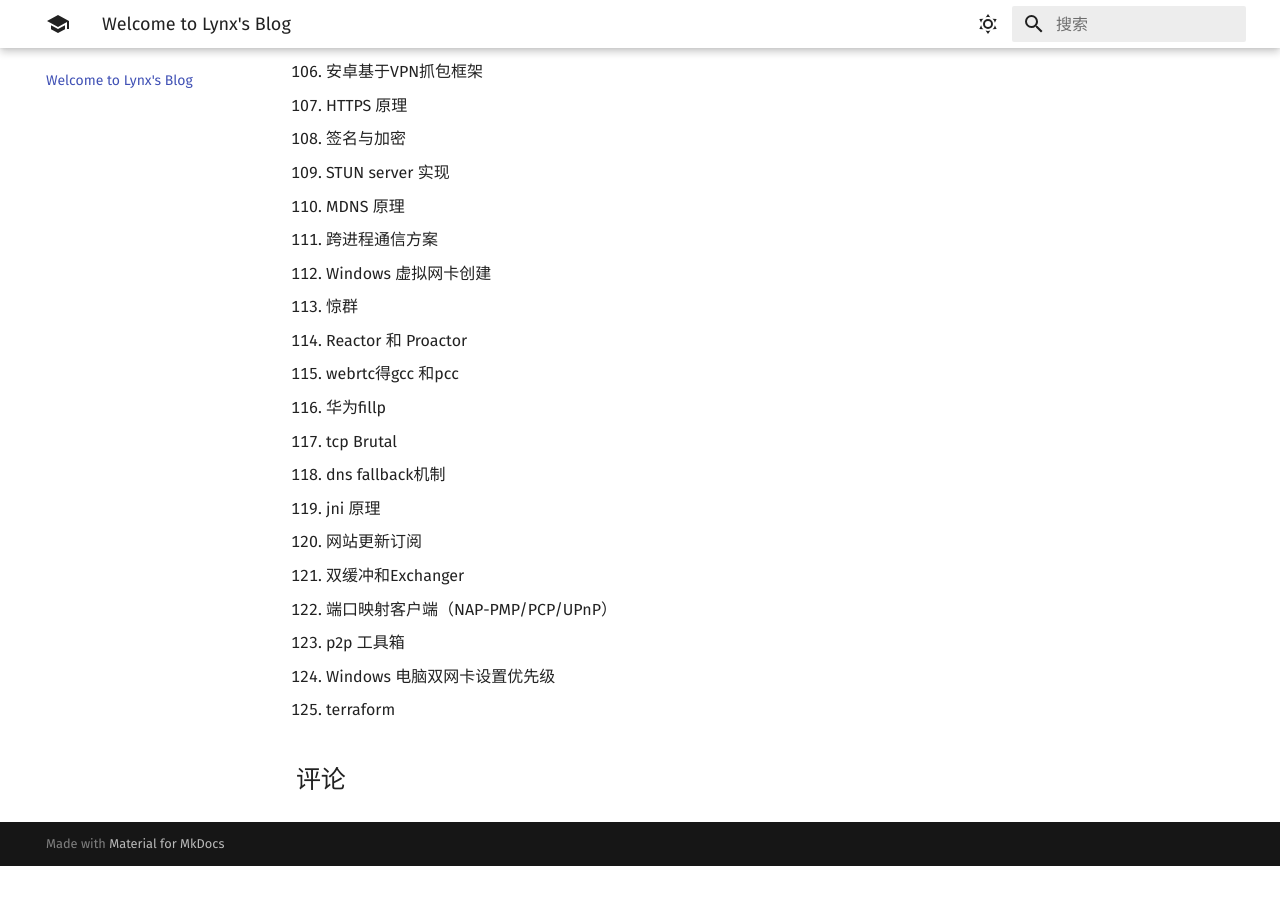
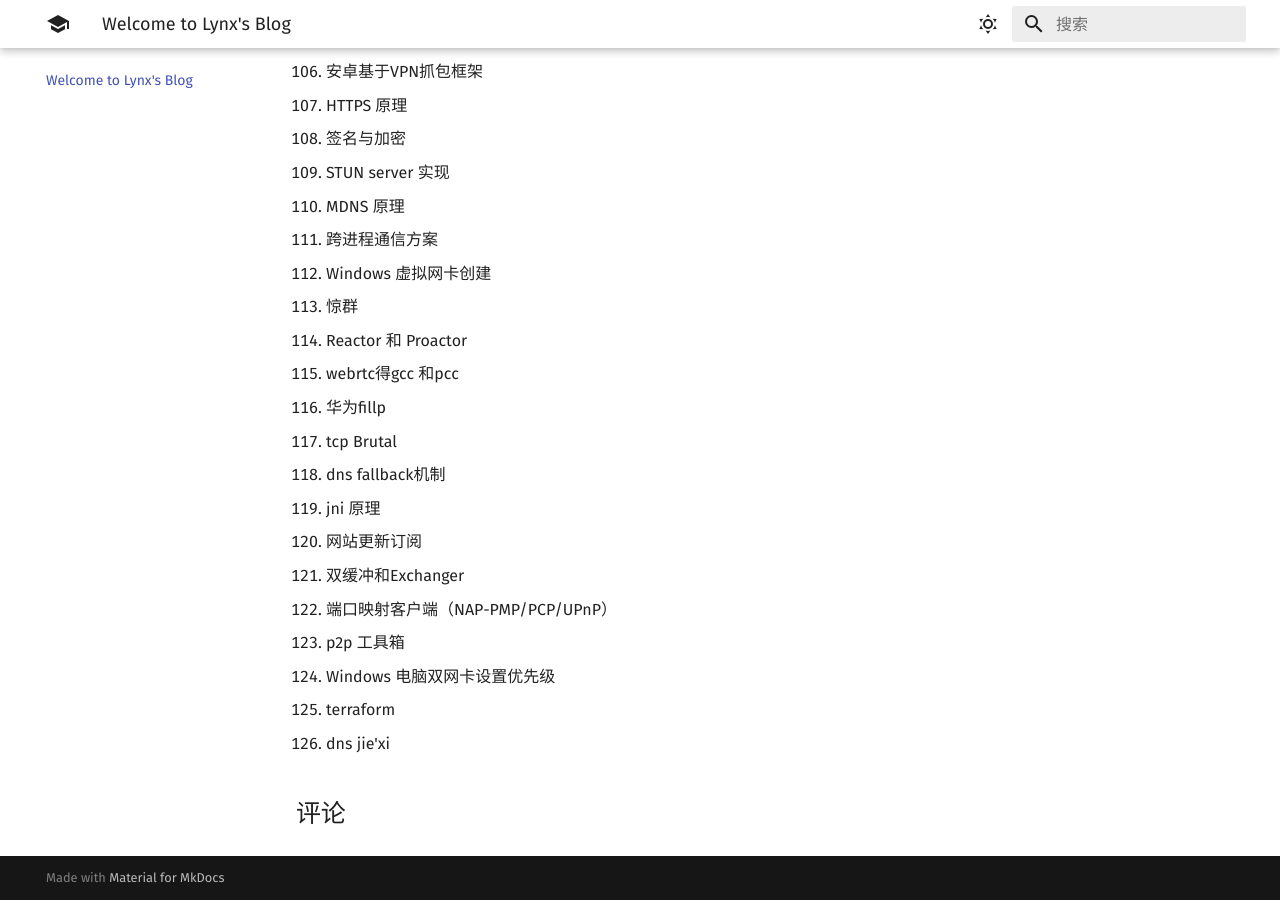
Before and after one commit to 1314liuwei/blog, an MkDocs documentation site: the page built from docs/index.md, in a window 1280 px wide and 900 px high, scrolled down 3764 px. Built offline with MkDocs 1.6.1 and Material for MkDocs 9.7.7, drawn with Linux system fonts in a browser that asks for light colours; comment, search, counter and statistics services are not loaded; before the commit the page ends 4630 px from its top, so only the background shows below that.

Commit message:
2024/01/30 周二

```diff
--- a/docs/index.md
+++ b/docs/index.md
@@ -127,3 +127,4 @@
 123. p2p 工具箱
 124. Windows 电脑双网卡设置优先级
 125. terraform
+125. dns jie'xi
```
